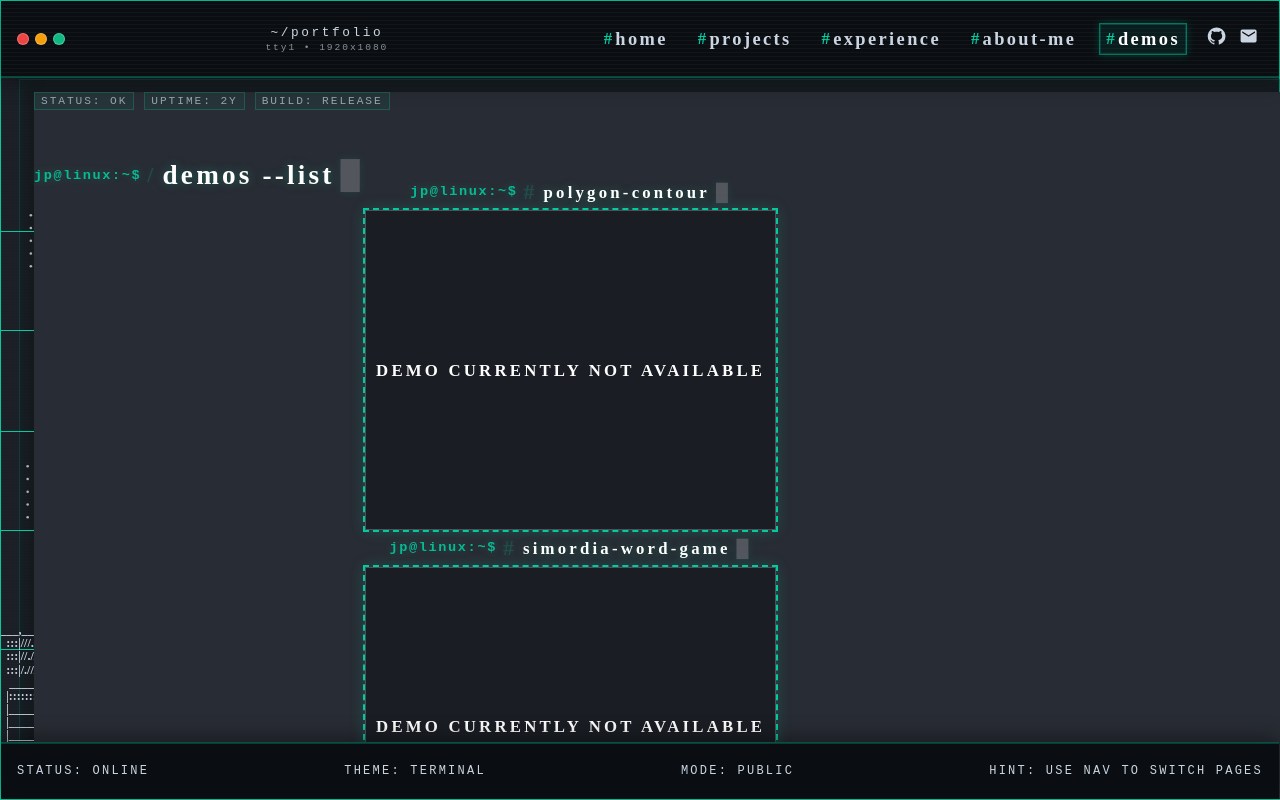
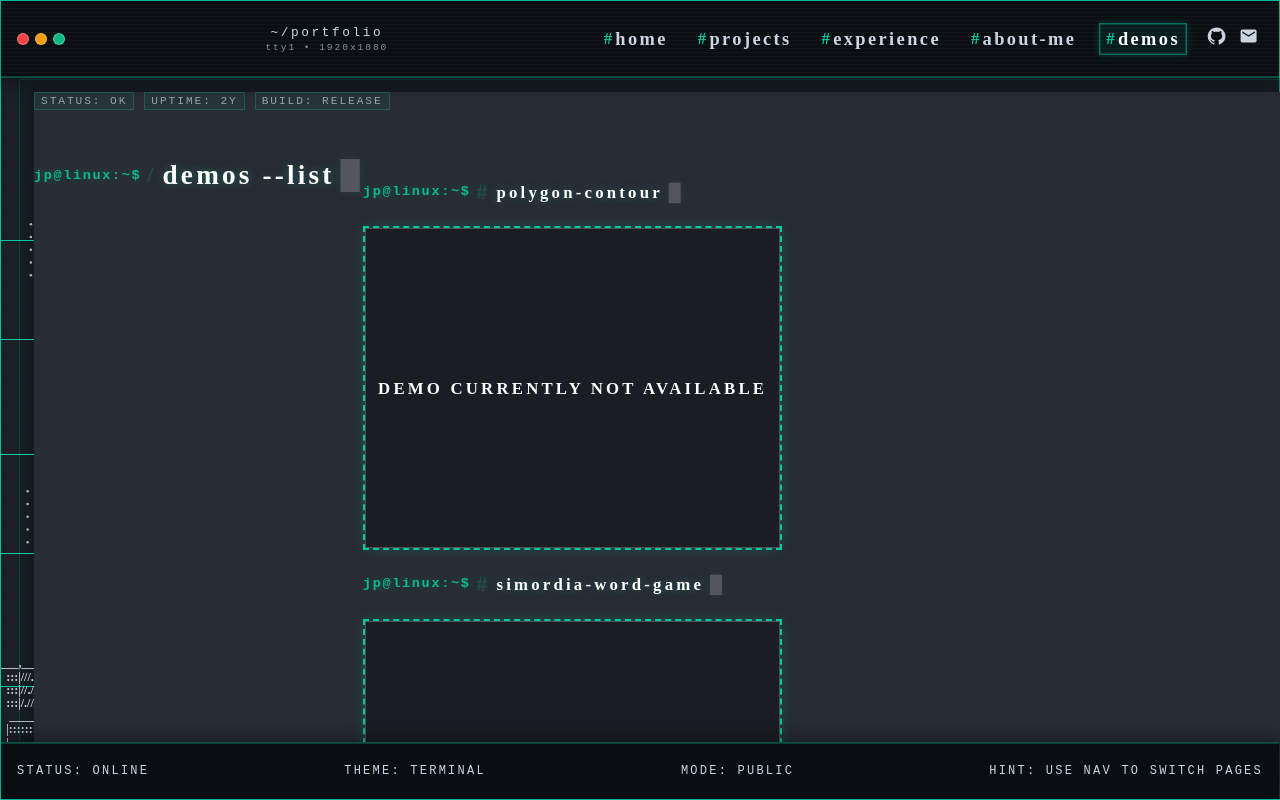
Before and after one commit to EuBeans/portfolio, a React (Create React App) app: page /#/demos in a window 1280 px wide. Built offline with nearby package versions, Linux system fonts and the light colour scheme; a web font is replaced by a local one.

Commit message:
Fix demo section width and alignment

```diff
--- a/src/components/sections/DemoSection.tsx
+++ b/src/components/sections/DemoSection.tsx
@@ -12,16 +12,15 @@ import Typical from '../atoms/Typical';
         width:'100%',
         flexDirection: "column",
         justifyContent: 'flex-start',
-        alignItems: 'center',
-        flexWrap: 'wrap'
+        alignItems: 'stretch',
+        flexWrap: 'wrap',
+        gap: '18px'
     }
     const demoBoxStyle = {
         border: '2px dashed',
         borderColor: theme.palette.secondary.main,
         display: 'flex',
         width:'100%',
-        maxWidth: '820px',
-        margin: '0 auto',
     }
     const demoPlaceholderStyle = {
         display: 'flex',
@@ -29,8 +28,7 @@ import Typical from '../atoms/Typical';
         justifyContent: 'center',
         width: '100%',
         height: '320px',
-        padding: '10px',
-        textAlign: 'center',
+        padding: '0 12px',
     }
     const headerStyle ={
         color: theme.palette.primary.light,
```
